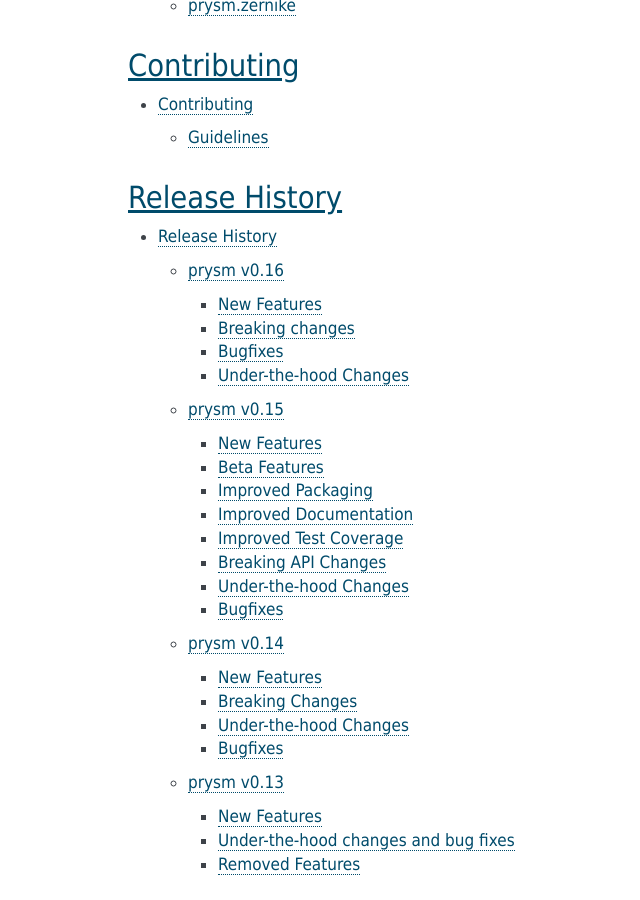
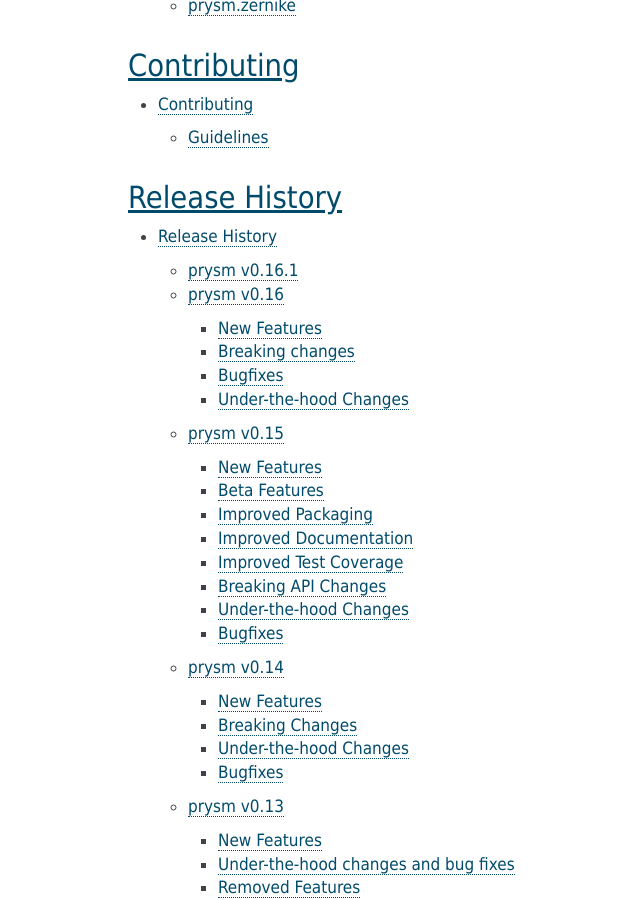
Before and after one commit to brandondube/prysm, a Sphinx documentation site: the page built from docs/source/index.rst, in a window 1280 px wide and 900 px high, scrolled down 4890 px. Shown: the whole window, without its empty margins (292-932 px from the left). Built offline with Sphinx 7.4.7, drawn with Linux system fonts in a browser that asks for light colours.

Commit message:
add v0.16.1 release notes to docs

```diff
--- a/docs/source/releases/index.rst
+++ b/docs/source/releases/index.rst
@@ -5,6 +5,7 @@ Release History
 .. toctree::
    :maxdepth: 1
 
+   v0.16.1
    v0.16
    v0.15
    v0.14
```
